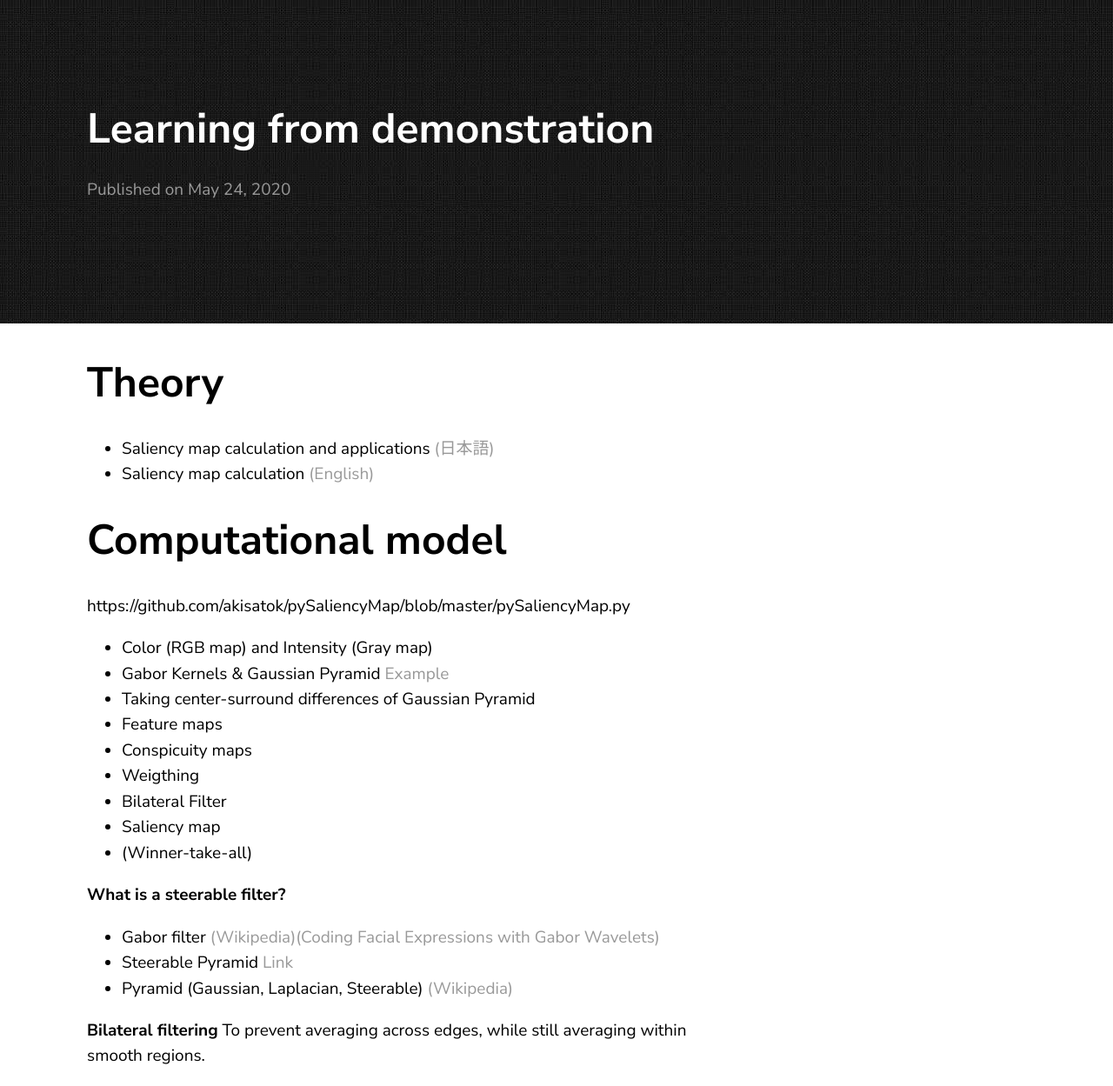
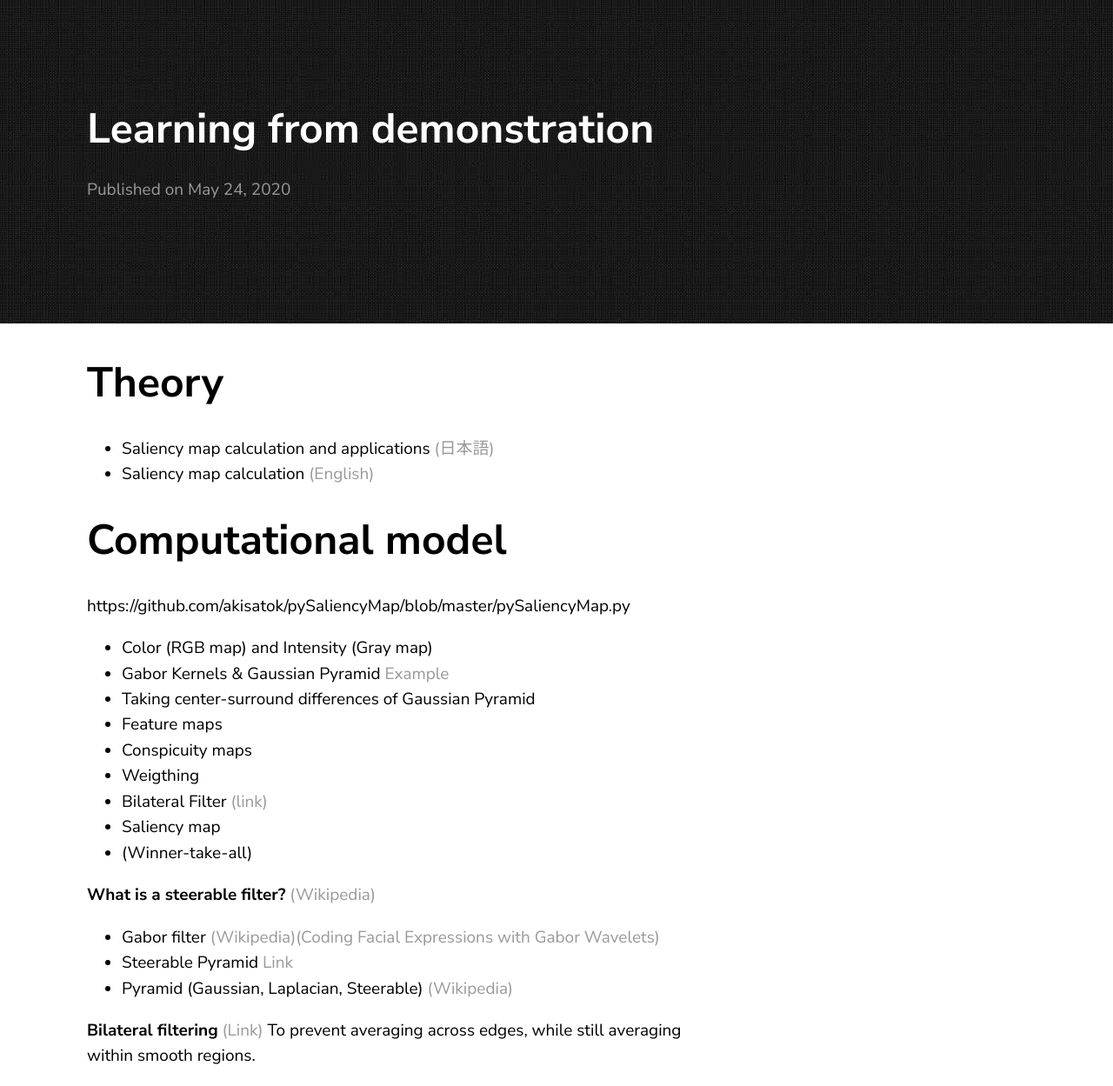
Before and after one commit to jluis9796/jluis9796.github.io, a Jekyll site: the page built from _posts/2020-06-03-saliency-map.markdown, in a window 1280 px wide. Shown: the whole page at 87% size. Built offline with Jekyll 4.4.1, drawn with Linux system fonts in a browser that asks for light colours.

Commit message:
Update 2020-06-03-saliency-map.markdown

```diff
--- a/_posts/2020-06-03-saliency-map.markdown
+++ b/_posts/2020-06-03-saliency-map.markdown
@@ -16,14 +16,14 @@ https://github.com/akisatok/pySaliencyMap/blob/master/pySaliencyMap.py
 * Feature maps
 * Conspicuity maps
 * Weigthing
-* Bilateral Filter <a href="https://docs.opencv.org/3.0-last-rst/modules/imgproc/doc/filtering.html?highlight=laplacian#bilateralfilter">
+* Bilateral Filter <a href="https://docs.opencv.org/3.0-last-rst/modules/imgproc/doc/filtering.html?highlight=laplacian#bilateralfilter">(link)</a>
 * Saliency map
 * (Winner-take-all)
 
-**What is a steerable filter?** <a href="https://en.wikipedia.org/wiki/Steerable_filter"></a>
+**What is a steerable filter?** <a href="https://en.wikipedia.org/wiki/Steerable_filter"> (Wikipedia)</a>
 * Gabor filter <a href="https://en.wikipedia.org/wiki/Gabor_filter">(Wikipedia)</a><a href="https://zenodo.org/record/3430156#.XtbrlzozbIU">(Coding Facial Expressions with Gabor Wavelets)</a>
 * Steerable Pyramid <a href="https://www.cns.nyu.edu/~eero/STEERPYR/"> Link </a>
 * Pyramid (Gaussian, Laplacian, Steerable) <a href="https://en.wikipedia.org/wiki/Pyramid_(image_processing)"> (Wikipedia)</a>
 
-**Bilateral filtering** <a href="http://homepages.inf.ed.ac.uk/rbf/CVonline/LOCAL_COPIES/MANDUCHI1/Bilateral_Filtering.html"></a>
+**Bilateral filtering** <a href="http://homepages.inf.ed.ac.uk/rbf/CVonline/LOCAL_COPIES/MANDUCHI1/Bilateral_Filtering.html">(Link)</a>
 To prevent averaging across edges, while still averaging within smooth regions.
```
